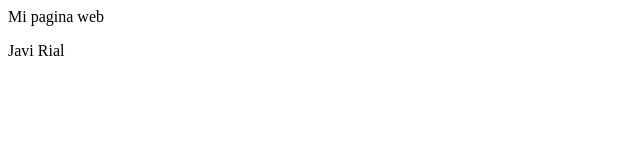
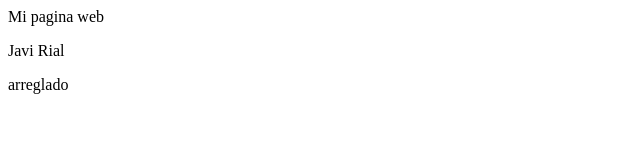
Before and after one commit to JaviRial12/holamundo, a plain HTML site: page index.html in a window 1280 px wide. Shown: the full height of the page, 0-640 px from the left. Drawn offline with Linux system fonts and the light colour scheme.

Commit message:
arreglado index.html

```diff
--- a/index.html
+++ b/index.html
@@ -9,5 +9,6 @@
 <body>
     Mi pagina web
     <p>Javi Rial</p>
+    <p>arreglado</p>
 </body>
 </html>
```
